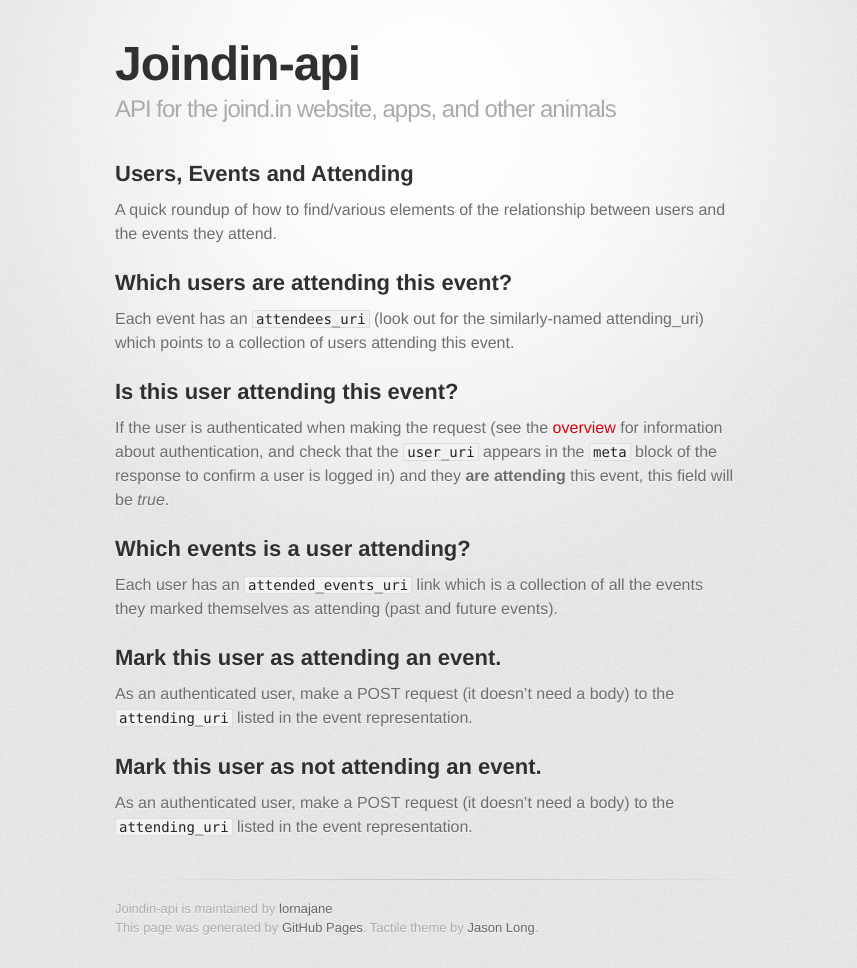
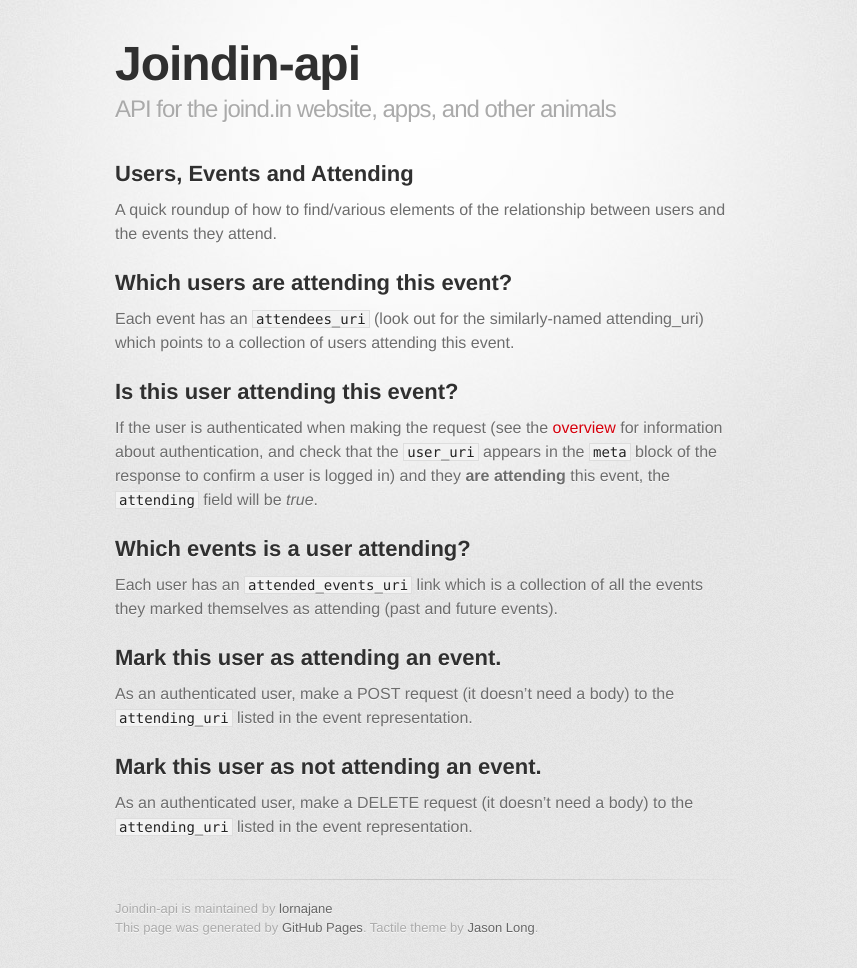
Before and after one commit to joindin/joindin-api, a Jekyll site: the page built from howto/event_attending.md, in a window 1280 px wide. Shown: the whole page, without its empty margins (215-1072 px from the left). Built offline with Jekyll 4.4.1, drawn with Linux system fonts in a browser that asks for light colours; some web fonts are replaced.

Commit message:
Add 'attending' field, update attendance removal method.

```diff
--- a/howto/event_attending.md
+++ b/howto/event_attending.md
@@ -13,7 +13,7 @@
 
 ## Is this user attending this event?
 
-If the user is authenticated when making the request (see the [overview]({{ site.baseurl}}) for information about authentication, and check that the ``user_uri`` appears in the ``meta`` block of the response to confirm a user is logged in) and they **are attending** this event, this field will be *true*.
+If the user is authenticated when making the request (see the [overview]({{ site.baseurl}}) for information about authentication, and check that the ``user_uri`` appears in the ``meta`` block of the response to confirm a user is logged in) and they **are attending** this event, the ``attending`` field will be *true*.
 
 ## Which events is a user attending?
 
@@ -25,4 +25,4 @@
 
 ## Mark this user as not attending an event.
 
-As an authenticated user, make a POST request (it doesn't need a body) to the ``attending_uri`` listed in the event representation.
+As an authenticated user, make a DELETE request (it doesn't need a body) to the ``attending_uri`` listed in the event representation.
```
